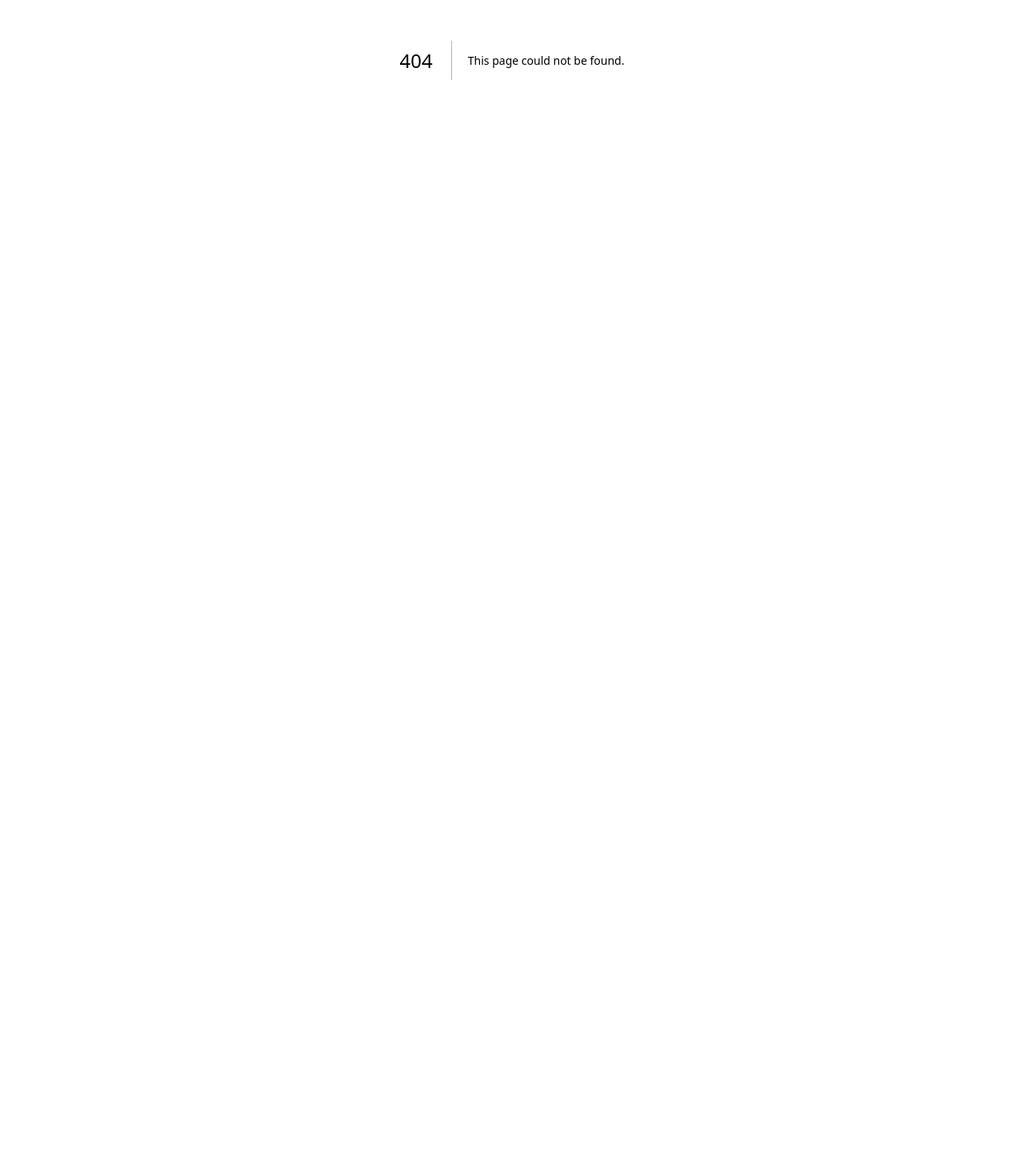
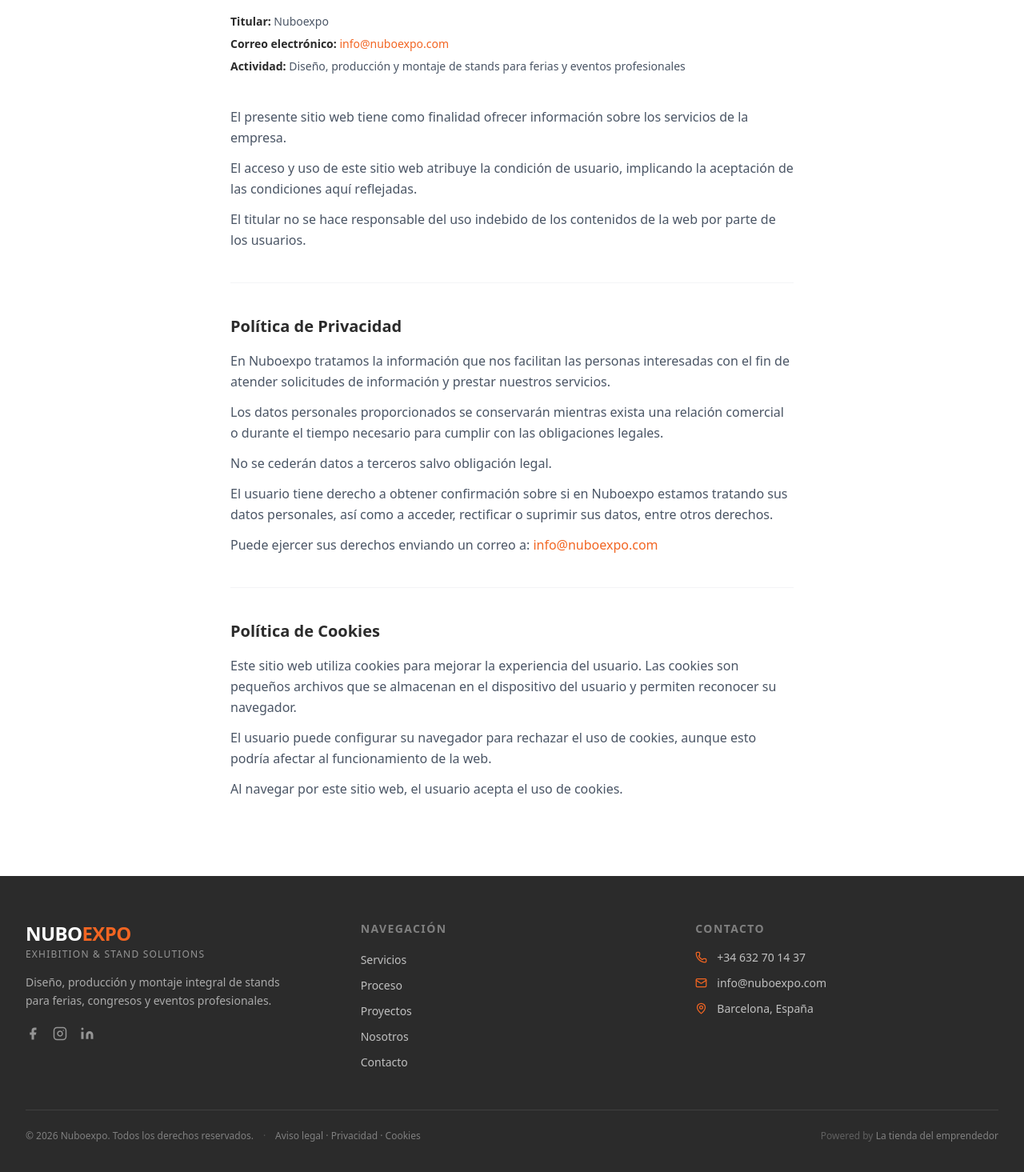
Before and after one commit to hanush21/nubo-expo-stand, a Next.js app: page /aviso-legal in a window 1280 px wide. Before the commit this address had no page. Shown: the part 325-1790 px from the top of the page at 80% size. Before the commit the page ends 800 px from the top, so only its background shows below. Built offline with nearby package versions, Linux system fonts and the light colour scheme.

Commit message:
new things

```diff
--- /dev/null
+++ b/app/aviso-legal/page.tsx
@@ -0,0 +1,91 @@
+import { Navbar } from "@/components/layout/navbar";
+import { Footer } from "@/components/layout/footer";
+import { LanguageProvider } from "@/shared/lib/language-context";
+import type { Metadata } from "next";
+
+export const metadata: Metadata = {
+  title: "Aviso Legal | Nuboexpo",
+  description: "Aviso legal y política de privacidad de Nuboexpo.",
+};
+
+export default function AvisoLegal() {
+  return (
+    <LanguageProvider>
+      <Navbar />
+      <main className="bg-white min-h-screen">
+        <div className="max-w-3xl mx-auto px-4 sm:px-6 lg:px-8 pt-36 pb-24">
+
+          <h1 className="text-3xl font-black text-[#2B2B2B] mb-2 tracking-tight">Aviso Legal</h1>
+          <p className="text-sm text-gray-400 mb-10">Última actualización: marzo 2026</p>
+
+          <section className="mb-10">
+            <p className="text-gray-600 leading-relaxed">
+              En cumplimiento con el deber de información recogido en la Ley 34/2002, de 11 de julio, de Servicios
+              de la Sociedad de la Información y de Comercio Electrónico (LSSI-CE), se informa que:
+            </p>
+            <ul className="mt-4 space-y-2 text-gray-600 text-sm">
+              <li><span className="font-semibold text-[#2B2B2B]">Titular:</span> Nuboexpo</li>
+              <li><span className="font-semibold text-[#2B2B2B]">Correo electrónico:</span>{" "}
+                <a href="mailto:info@nuboexpo.com" className="text-[#F26522] hover:underline">info@nuboexpo.com</a>
+              </li>
+              <li><span className="font-semibold text-[#2B2B2B]">Actividad:</span> Diseño, producción y montaje de stands para ferias y eventos profesionales</li>
+            </ul>
+          </section>
+
+          <section className="mb-10">
+            <p className="text-gray-600 leading-relaxed">
+              El presente sitio web tiene como finalidad ofrecer información sobre los servicios de la empresa.
+            </p>
+            <p className="text-gray-600 leading-relaxed mt-3">
+              El acceso y uso de este sitio web atribuye la condición de usuario, implicando la aceptación de las
+              condiciones aquí reflejadas.
+            </p>
+            <p className="text-gray-600 leading-relaxed mt-3">
+              El titular no se hace responsable del uso indebido de los contenidos de la web por parte de los usuarios.
+            </p>
+          </section>
+
+          <div className="border-t border-gray-100 pt-10 mb-10">
+            <h2 className="text-xl font-bold text-[#2B2B2B] mb-4">Política de Privacidad</h2>
+            <p className="text-gray-600 leading-relaxed">
+              En Nuboexpo tratamos la información que nos facilitan las personas interesadas con el fin de atender
+              solicitudes de información y prestar nuestros servicios.
+            </p>
+            <p className="text-gray-600 leading-relaxed mt-3">
+              Los datos personales proporcionados se conservarán mientras exista una relación comercial o durante el
+              tiempo necesario para cumplir con las obligaciones legales.
+            </p>
+            <p className="text-gray-600 leading-relaxed mt-3">
+              No se cederán datos a terceros salvo obligación legal.
+            </p>
+            <p className="text-gray-600 leading-relaxed mt-3">
+              El usuario tiene derecho a obtener confirmación sobre si en Nuboexpo estamos tratando sus datos
+              personales, así como a acceder, rectificar o suprimir sus datos, entre otros derechos.
+            </p>
+            <p className="text-gray-600 leading-relaxed mt-3">
+              Puede ejercer sus derechos enviando un correo a:{" "}
+              <a href="mailto:info@nuboexpo.com" className="text-[#F26522] hover:underline">info@nuboexpo.com</a>
+            </p>
+          </div>
+
+          <div className="border-t border-gray-100 pt-10">
+            <h2 className="text-xl font-bold text-[#2B2B2B] mb-4">Política de Cookies</h2>
+            <p className="text-gray-600 leading-relaxed">
+              Este sitio web utiliza cookies para mejorar la experiencia del usuario. Las cookies son pequeños
+              archivos que se almacenan en el dispositivo del usuario y permiten reconocer su navegador.
+            </p>
+            <p className="text-gray-600 leading-relaxed mt-3">
+              El usuario puede configurar su navegador para rechazar el uso de cookies, aunque esto podría afectar
+              al funcionamiento de la web.
+            </p>
+            <p className="text-gray-600 leading-relaxed mt-3">
+              Al navegar por este sitio web, el usuario acepta el uso de cookies.
+            </p>
+          </div>
+
+        </div>
+      </main>
+      <Footer />
+    </LanguageProvider>
+  );
+}
--- a/components/layout/footer.tsx
+++ b/components/layout/footer.tsx
@@ -116,10 +116,15 @@
         </div>
 
         <div className="border-t border-white/10 mt-12 pt-6 flex flex-col sm:flex-row items-center justify-between gap-4">
-          <p className="text-xs text-white/40">
-            © {new Date().getFullYear()} Nuboexpo. {t.footer.copy}
+          <div className="flex flex-col sm:flex-row items-center gap-3 text-xs text-white/40">
+            <p>© {new Date().getFullYear()} Nuboexpo. {t.footer.copy}</p>
+            <span className="hidden sm:inline text-white/20">·</span>
+            <a href="/aviso-legal" className="hover:text-white/70 transition-colors">Aviso legal · Privacidad · Cookies</a>
+          </div>
+          <p className="text-xs text-white/25">
+            Powered by{" "}
+            <span className="text-white/40 font-medium">La tienda del emprendedor</span>
           </p>
-          <p className="text-xs text-white/30">{t.footer.sub}</p>
         </div>
       </div>
     </footer>
--- a/components/layout/navbar.tsx
+++ b/components/layout/navbar.tsx
@@ -41,7 +41,7 @@
               alt="Nuboexpo – Exhibition & Stand Solutions"
               width={480}
               height={370}
-              className="h-28 w-auto"
+              className="h-20 w-auto"
               priority
             />
           </a>
@@ -53,7 +53,7 @@
               alt="Nuboexpo – Exhibition & Stand Solutions"
               width={480}
               height={370}
-              className="h-40 w-auto"
+              className="h-28 w-auto"
               priority
             />
           </a>
--- a/components/sections/about.tsx
+++ b/components/sections/about.tsx
@@ -24,10 +24,10 @@
           >
             <div className="relative h-80 sm:h-96 rounded-2xl overflow-hidden">
               <Image
-                src="/images/about/equipo.jpg"
-                alt="Equipo Nuboexpo trabajando en fabricación"
+                src="/images/projects/rgblink.jpg"
+                alt="Stand profesional RGBlink en ISE Barcelona"
                 fill
-                className="object-cover"
+                className="object-cover object-center"
               />
             </div>
             <div
@@ -37,10 +37,10 @@
               style={{ transitionDelay: imagesVisible ? "200ms" : "0ms" }}
             >
               <Image
-                src="/images/about/taller.jpg"
-                alt="Taller e infraestructura Nuboexpo"
+                src="/images/projects/aida.jpg"
+                alt="Stand corporativo AIDA Imaging en ISE Barcelona"
                 fill
-                className="object-cover"
+                className="object-cover object-center"
               />
             </div>
             <div
```
Also changed, not shown: public/images/logo/WhatsApp Image 2026-03-22 at 1.25.00 AM.jpeg (added), public/images/logo/logo-white.png.
